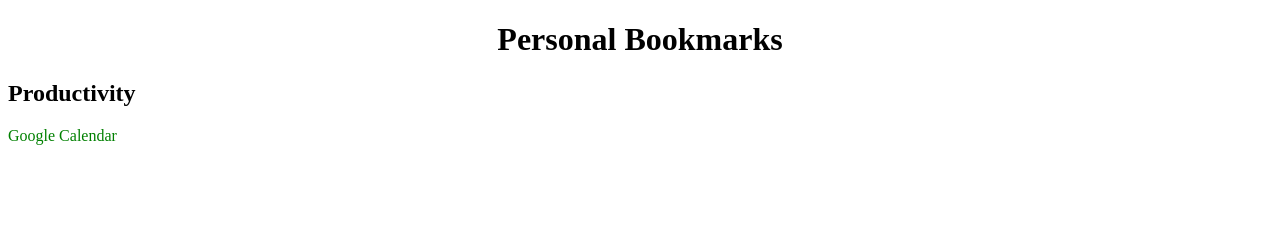
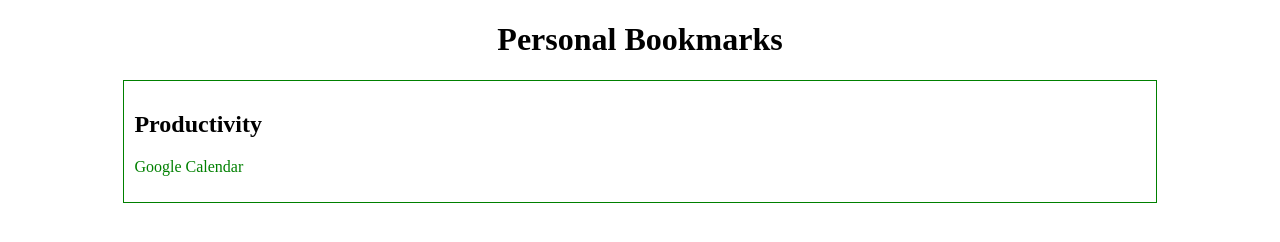
Before and after one commit to allisonfieler/my-bookmarks, a plain HTML site: page index.html in a window 1280 px wide. Drawn offline with Linux system fonts and the light colour scheme.

Commit message:
added div styling

```diff
--- a/styles.css
+++ b/styles.css
@@ -8,3 +8,9 @@ a {
 a:hover {
   text-decoration: underline;
 }
+div {
+  margin: auto;
+  width: 80%;
+  border: 1px solid green;
+  padding: 10px;
+}
```
